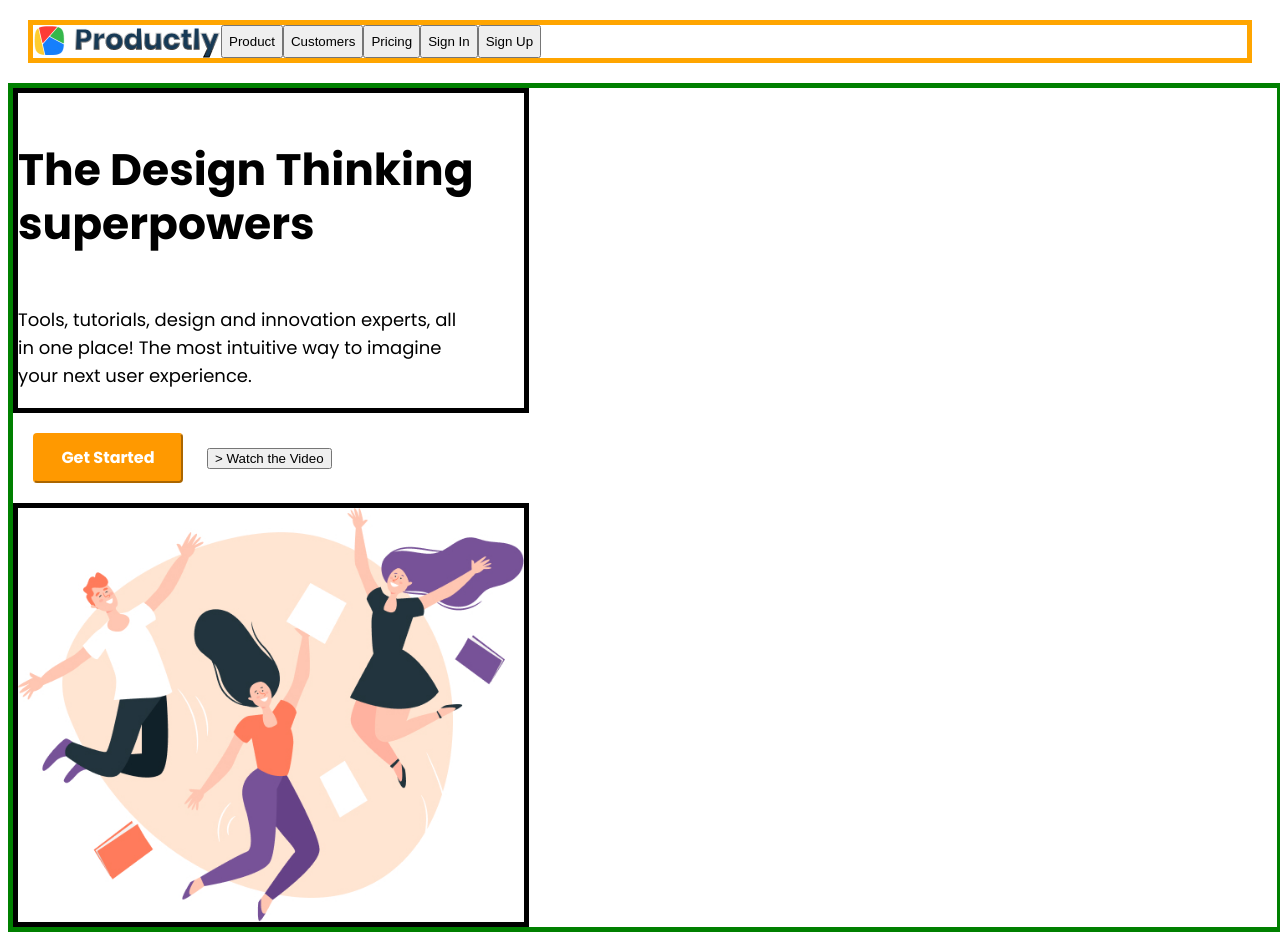
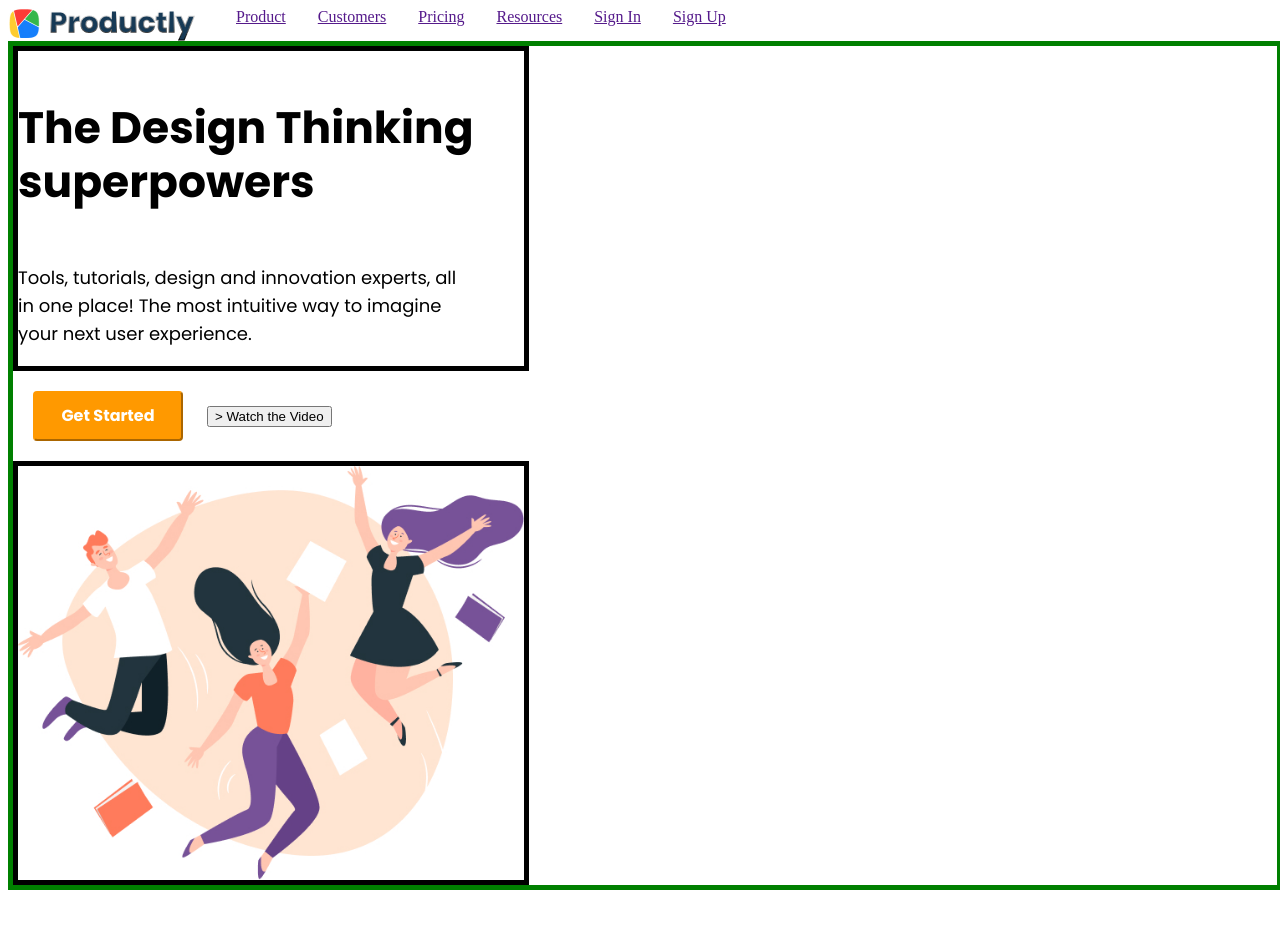
Before and after one commit to amandaerikslid/productly, a plain HTML site: page index.html in a window 1280 px wide. After the commit the page ends 898 px from the top, so only its background shows below. Drawn offline with Linux system fonts and the light colour scheme; a web font is replaced by a local one.

Commit message:
added nav

```diff
--- a/index.html
+++ b/index.html
@@ -14,13 +14,31 @@
 
 <body>
     <header>
-        <div class="logo">
-            <img src="images/logo.jpg" alt="Productly">
-            <button class="btn">Product</button>
-            <button class="btn">Customers</button>
-            <button class="btn">Pricing</button>
-            <button class="btn">Sign In</button>
-            <button class="btn">Sign Up</button>
+        <div class="header">
+            <img src="images/logo.jpg" class="logo" alt="Productly">
+            <navbar>
+                <ul  class="nav-list">
+                    <li class="nav-item">
+                        <a href="">Product</a>
+                    </li>
+                    <li class="nav-item">
+                        <a href="">Customers</a>
+                    </li>
+                    <li class="nav-item">
+                        <a href="">Pricing</a>
+                    </li>
+                    <li class="nav-item">
+                        <a href="">Resources</a>
+                    </li>
+                    <li class="nav-item sign-in">
+                        <a href="">Sign In</a>
+                    </li>
+                    <li class="nav-item sign-up">
+                        <a href="">Sign Up</a>
+                    </li>
+                </ul>
+            </navbar>
+
         </div>
     </header>
 
--- a/styles/index.css
+++ b/styles/index.css
@@ -1,7 +1,25 @@
+.header {
+    display: flex;
+}
+
 .logo {
-    border: 5px solid orange;
     display: flex;
-    margin: 20px;
+}
+
+.nav-list {
+    background-color: white;
+    box-shadow: 0px 0px 10px var(--clr-gray200);
+    margin: 0%;
+    padding: 1px border: 2px;
+    display: flex;
+    justify-content: flex-end;
+    align-items: center;
+}
+
+.nav-item {
+    list-style: none;
+    margin-right: 2rem;
+    color: black;
 }
 
 .card_section {
@@ -12,7 +30,8 @@
 
 }
 
-.card_info, .card_image {
+.card_info,
+.card_image {
     display: flex;
     border: 5px solid black;
     max-width: 40%;
@@ -27,7 +46,7 @@
     line-height: 54px;
     max-width: 500px;
     min-height: 100px;
-    overflow:hidden;
+    overflow: hidden;
     margin-top: 50px;
 }
 
@@ -54,3 +73,32 @@
     width: 150px;
     margin: 20px;
 }
+/*
+.sign-in {
+    font-family: 'Poppins', sans-serif;
+    font-style: normal;
+    font-weight: 600;
+    font-size: 10px;
+    line-height: 24px;
+    color: #000000;
+    border: 1px solid #BCD0E5;
+    border-radius: 4px;
+    height: 40px;
+    width: 120px;
+    margin: 20px;
+}
+
+.sign-up {
+    font-family: 'Poppins', sans-serif;
+    color: white;
+    font-style: normal;
+    font-weight: 600;
+    font-size: 10px;
+    line-height: 24px;
+    background: #FF9900;
+    border-radius: 4px;
+    border-color: #FF9900;
+    height: 40px;
+    width: 120px;
+    margin: 20px;
+} /*
```
